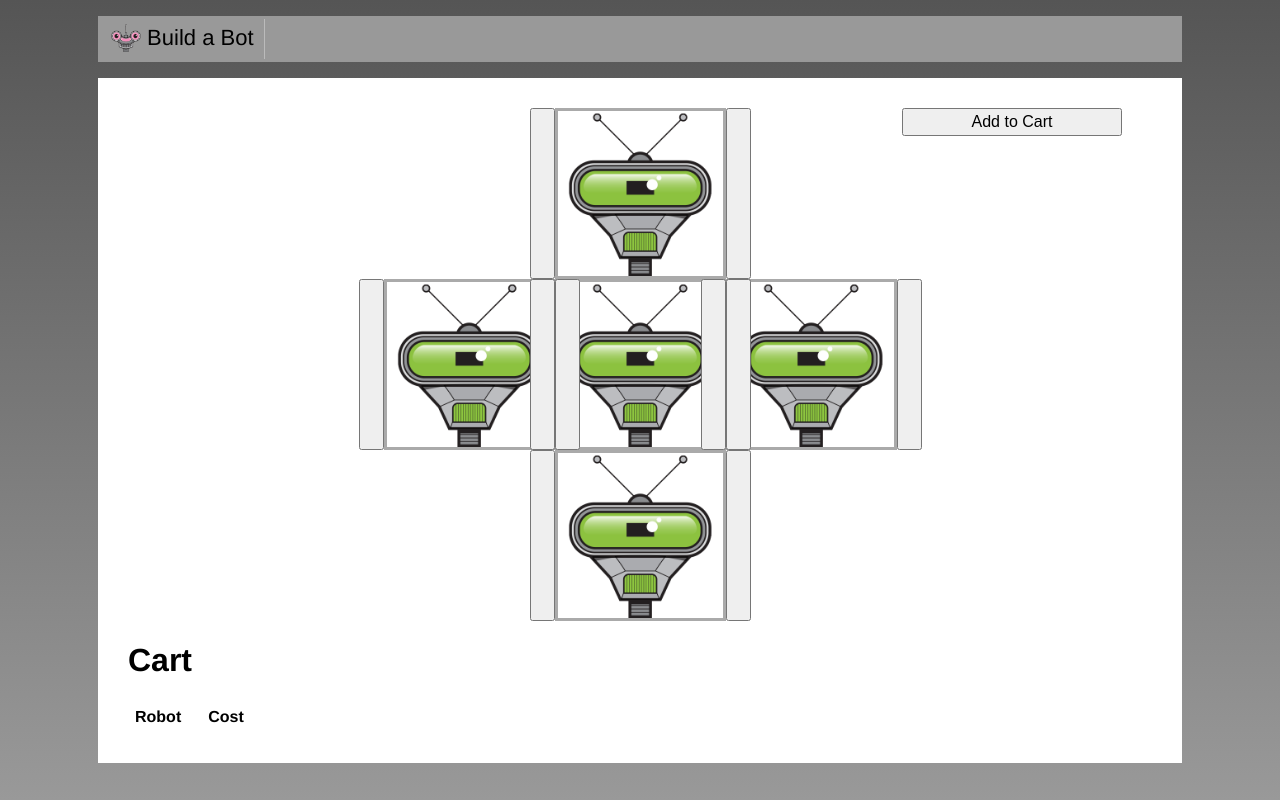
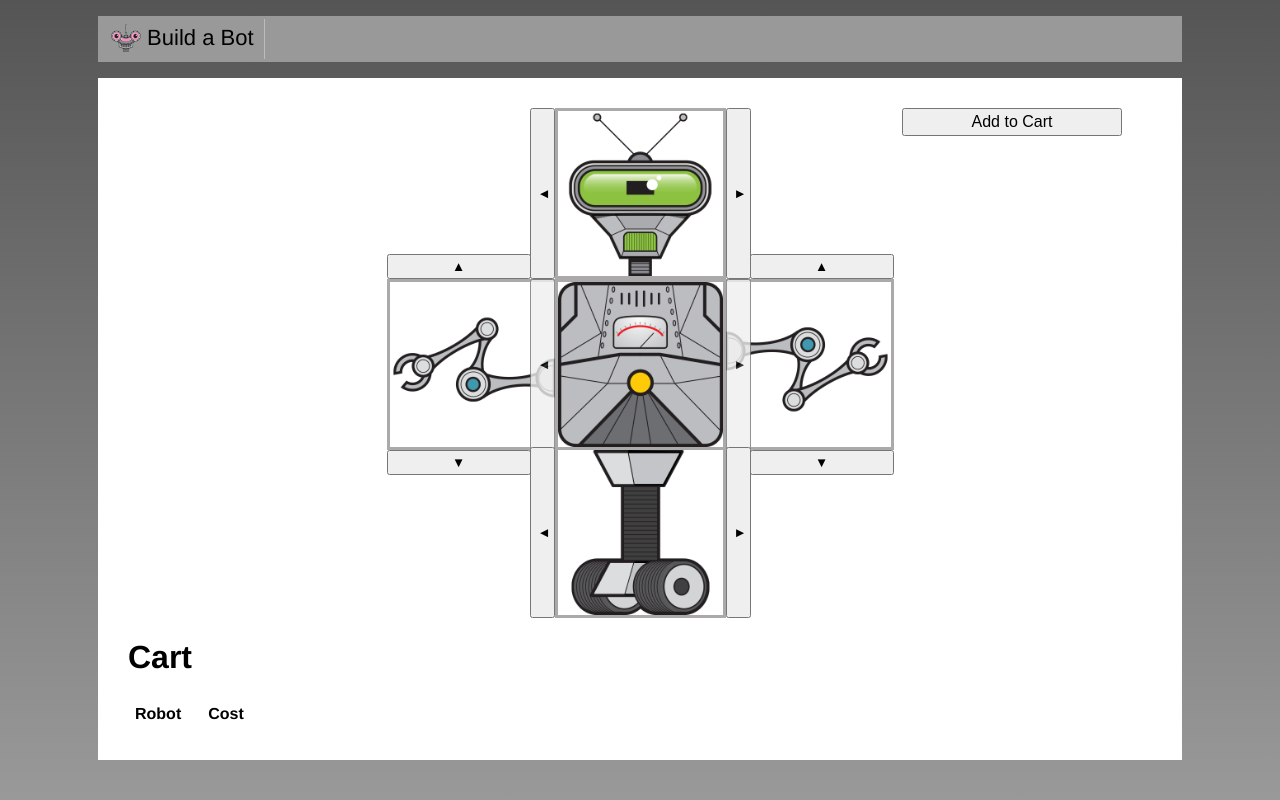
Before and after one commit to BrenoBaronte/vuei, a Vue app in the folder build-a-bot/: page / in a window 1280 px wide. Built offline with nearby package versions, Linux system fonts and the light colour scheme.

Commit message:
using props to share data with child component

```diff
--- a/build-a-bot/src/build/PartSelector.vue
+++ b/build-a-bot/src/build/PartSelector.vue
@@ -1,5 +1,5 @@
 <template>
-  <div class="part">
+  <div class="part" :class="position">
     <img :src="selectedPart.src" title="arm" />
     <button @click="selectPreviousPart()" class="prev-selector"></button>
     <button @click="selectNextPart()" class="next-selector"></button>
@@ -8,10 +8,6 @@
 </template>
 
 <script>
-import availableParts from '../data/parts';
-
-const parts = availableParts.heads;
-
 function getPreviousValidIndex(index, length) {
   const deprecatedIndex = index - 1;
   return deprecatedIndex < 0 ? length - 1 : deprecatedIndex;
@@ -23,25 +19,26 @@
 }
 
 export default {
+  props: ['parts', 'position'],
   data() {
     return { selectedPartIndex: 0 };
   },
   computed: {
     selectedPart() {
-      return parts[this.selectedPartIndex];
+      return this.parts[this.selectedPartIndex];
     },
   },
   methods: {
     selectNextPart() {
       this.selectedPartIndex = getNextValidIndex(
         this.selectedPartIndex,
-        parts.length,
+        this.parts.length,
       );
     },
     selectPreviousPart() {
       this.selectedPartIndex = getPreviousValidIndex(
         this.selectedPartIndex,
-        parts.length,
+        this.parts.length,
       );
     },
   },
--- a/build-a-bot/src/build/RobotBuilder.vue
+++ b/build-a-bot/src/build/RobotBuilder.vue
@@ -7,15 +7,25 @@
           {{ selectedRobot.head.title }}
           <span v-if="selectedRobot.head.onSale" class="sale">Sale!</span>
         </div> -->
-      <PartSelector />
+      <PartSelector
+        :parts="availableParts.heads"
+        position="top"/>
     </div>
     <div class="middle-row">
-      <PartSelector />
-      <PartSelector />
-      <PartSelector />
+      <PartSelector
+        :parts="availableParts.arms"
+        position="left"/>
+      <PartSelector
+        :parts="availableParts.torsos"
+        position="center"/>
+      <PartSelector
+        :parts="availableParts.arms"
+        position="right"/>
     </div>
     <div class="bottom-row">
-     <PartSelector />
+     <PartSelector
+      :parts="availableParts.bases"
+      position="bottom"/>
     </div>
     <div>
       <h1>Cart</h1>
```
